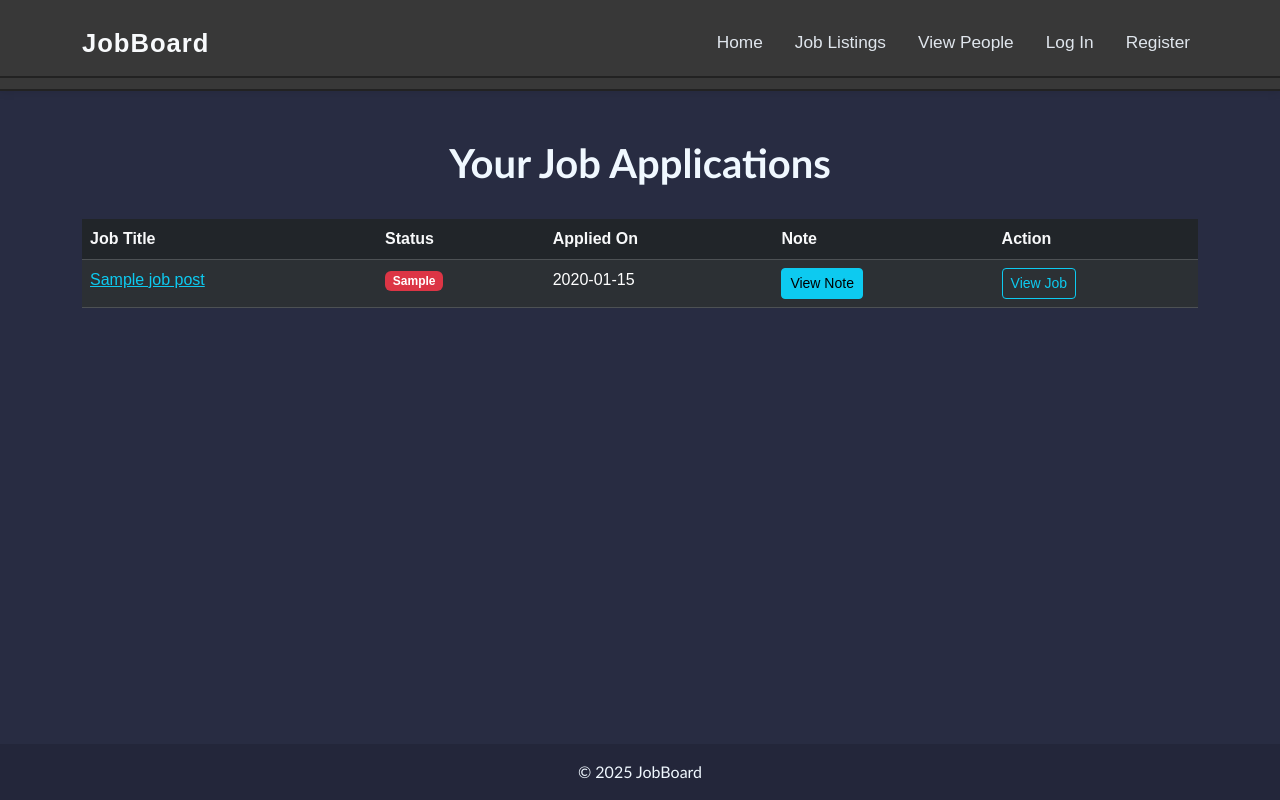
After one commit to waterdude551/cs2340b-nandakumar-team6, a Django app: template jobapp/jobposting/templates/jobposting/seeker_applications.html in a window 1280 px wide. The commit adds this page. Run offline with Django 5.2, Linux system fonts and the light colour scheme; the template is opened without the code that fills it: most values are stand-ins (such as "Sample title", 1, 10 or a date in 2020).

Commit message:
Job-Seeker Status Tracker
Added an interface on job seeker's account to check the status on their applications as well view what was submitted in their application

```diff
--- a/jobapp/jobapp/templates/base.html
+++ b/jobapp/jobapp/templates/base.html
@@ -34,7 +34,7 @@
                         <li class="nav-item"><a class="nav-link" href="{% url 'jobposting.addpost' %}">Post Job</a></li>
                         {% endif %}
                         {% if user.role == 'seeker' %}
-                        <!-- TODO - show applications -->
+                        <li class="nav-item"><a class="nav-link" href="{% url 'jobposting.seeker_applications' %}">Your Applications</a></li>
                         {% endif %}
                     </ul>
                 </div>
--- /dev/null
+++ b/jobapp/jobposting/templates/jobposting/seeker_applications.html
@@ -0,0 +1,74 @@
+{% extends "base.html" %}
+{% block title %}Your Applications | JobBoard{% endblock %}
+{% block content %}
+<div class="container mt-4">
+    <h1 class="page-title">Your Job Applications</h1>
+    {% if applications %}
+        <div class="table-responsive">
+            <table class="table table-striped table-dark">
+                <thead class="job-dark">
+                    <tr>
+                        <th class="text-light">Job Title</th>
+                        <th class="text-light">Status</th>
+                        <th class="text-light">Applied On</th>
+                        <th class="text-light">Note</th>
+                        <th class="text-light">Action</th>
+                    </tr>
+                </thead>
+                <tbody>
+                    {% for application in applications %}
+                    <tr>
+                        <td><a href="{% url 'jobposting.viewpost' application.job_post.id %}" class="text-info">{{ application.job_post.title }}</a></td>
+                        <td>
+                            {% if application.stage == 'applied' %}
+                                <span class="badge bg-secondary">{{ application.get_stage_display }}</span>
+                            {% elif application.stage == 'under_review' %}
+                                <span class="badge bg-warning text-dark">{{ application.get_stage_display }}</span>
+                            {% elif application.stage == 'interview' %}
+                                <span class="badge bg-primary">{{ application.get_stage_display }}</span>
+                            {% elif application.stage == 'offer' %}
+                                <span class="badge bg-success">{{ application.get_stage_display }}</span>
+                            {% else %}
+                                <span class="badge bg-danger">{{ application.get_stage_display }}</span>
+                            {% endif %}
+                        </td>
+                        <td>{{ application.applied_at|date:'Y-m-d' }}</td>
+                        <td>
+                            {% if application.note %}
+                                <button type="button" class="btn btn-info btn-sm" data-bs-toggle="modal" data-bs-target="#noteModal{{ application.id }}">
+                                    View Note
+                                </button>
+                                <div class="modal fade" id="noteModal{{ application.id }}" tabindex="-1" aria-labelledby="noteModalLabel{{ application.id }}" aria-hidden="true">
+                                    <div class="modal-dialog">
+                                        <div class="modal-content">
+                                            <div class="modal-header">
+                                                <h5 class="modal-title" id="noteModalLabel{{ application.id }}">Application Note for {{ application.job_post.title }}</h5>
+                                                <button type="button" class="btn-close" data-bs-dismiss="modal" aria-label="Close"></button>
+                                            </div>
+                                            <div class="modal-body">
+                                                {{ application.note|linebreaksbr }}
+                                            </div>
+                                            <div class="modal-footer">
+                                                <button type="button" class="btn btn-secondary" data-bs-dismiss="modal">Close</button>
+                                            </div>
+                                        </div>
+                                    </div>
+                                </div>
+                            {% else %}
+                                <span class="text-muted">None</span>
+                            {% endif %}
+                        </td>
+                        <td>
+                            <a href="{% url 'jobposting.viewpost' application.job_post.id %}" class="btn btn-sm btn-outline-info">View Job</a>
+                        </td>
+                    </tr>
+                    {% endfor %}
+                </tbody>
+            </table>
+        </div>
+    {% else %}
+        <p class="text-light">You have not submitted any job applications yet. Go find your next opportunity!</p>
+        <p><a href="{% url 'jobposting.browsing' %}" class="btn btn-primary">Find Jobs</a></p>
+    {% endif %}
+</div>
+{% endblock %}
--- a/jobapp/jobposting/urls.py
+++ b/jobapp/jobposting/urls.py
@@ -9,4 +9,5 @@ urlpatterns = [
     path('edit/<int:id>/', views.edit_post, name='jobposting.edit_post'), #goes to edit specific post
     path('<int:jobpost_id>/applications/', views.list_applications, name='jobposting.list_applications'), # list applications for a job post
     path('application/<int:application_id>/<int:jobpost_id>/update_stage/', views.update_application_stage, name='jobposting.update_application_stage'),
+    path('my-applications/', views.seeker_applications, name='jobposting.seeker_applications'),
 ]
```
Also changed, not shown: jobapp/accounts/templates/accounts/profile.html (+6 -1 lines), jobapp/jobposting/views.py (+10 -0 lines), jobapp/accounts/models.py (line endings or trailing spaces), jobapp/db.sqlite3.
